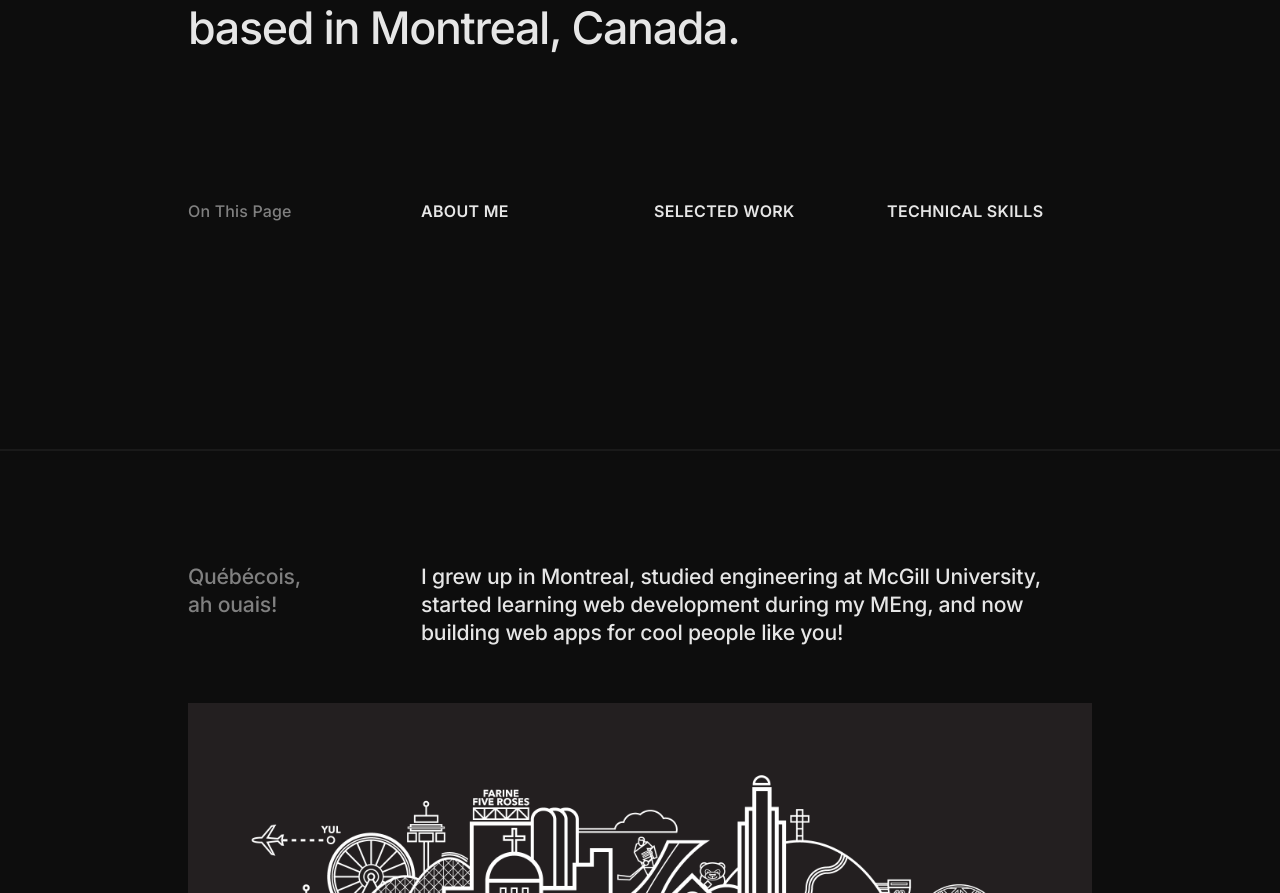
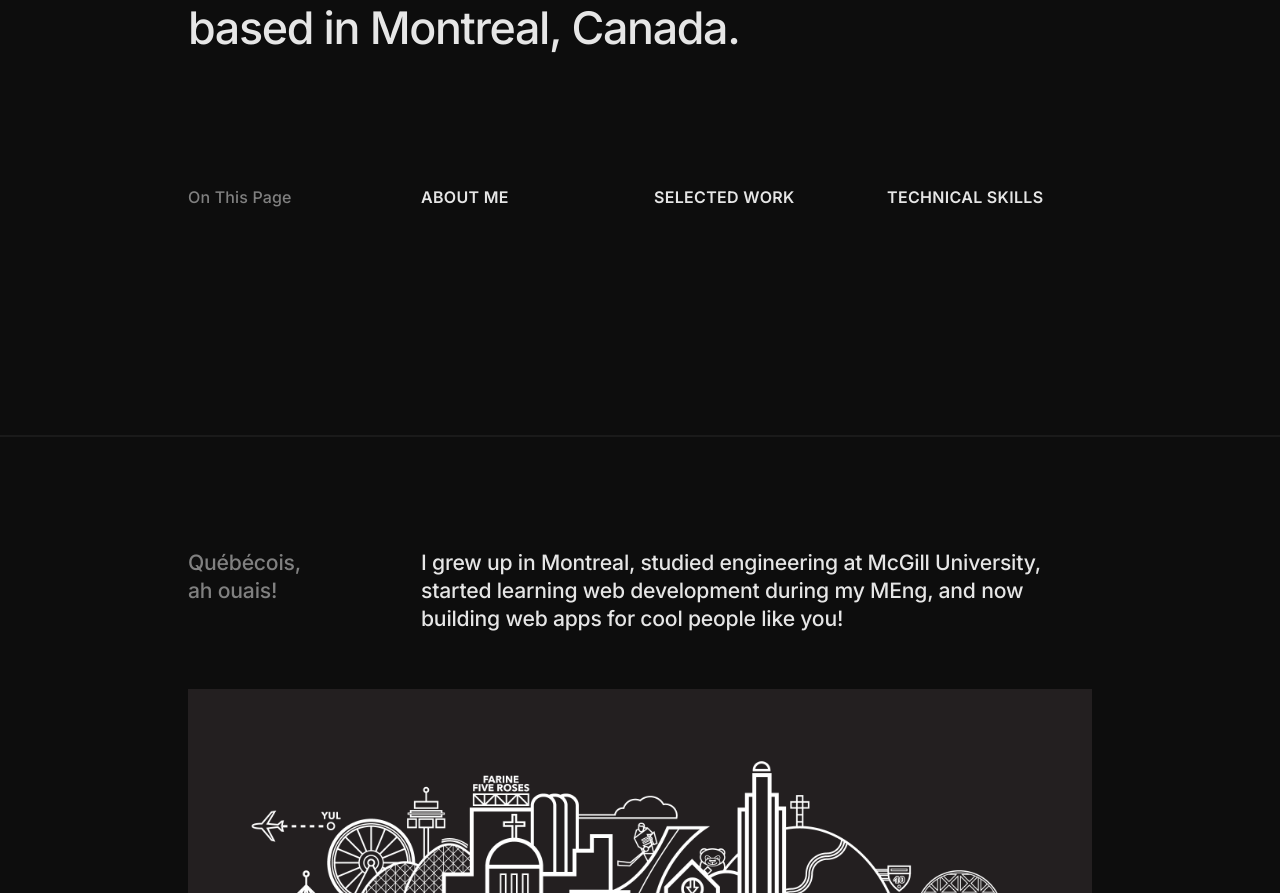
Before and after one commit to jingtianfeng/jtfeng-personal-1, a Jekyll site: the page built from index.html, in a window 1280 px wide. Shown: the part 483-1376 px from the top of the page. Built offline with Jekyll 4.4.1, drawn with Linux system fonts in a browser that asks for light colours.

Commit message:
FIX index: #frontend-header spacing

```diff
--- a/index.html
+++ b/index.html
@@ -6,7 +6,7 @@
 
 <header class="border-top border-dark"
         id="frontend-header">
-    <div class="container py-7 py-lg-8">
+    <div class="container py-6 py-lg-8">
         <div class="row mt-lg-5">
             <div class="col-3">
                 <h1>
@@ -23,7 +23,7 @@
                 </div>
             </div>
         </div>
-        <div class="row gy-4 mt-0 mt-md-6 mt-lg-7 text-uppercase">
+        <div class="row gy-2 mt-2 mt-md-6 mt-lg-7 text-uppercase">
             <div class="col-4 col-md-1">
                 <div class="text-muted text-capitalize d-none d-md-block">
                     On this page
```
